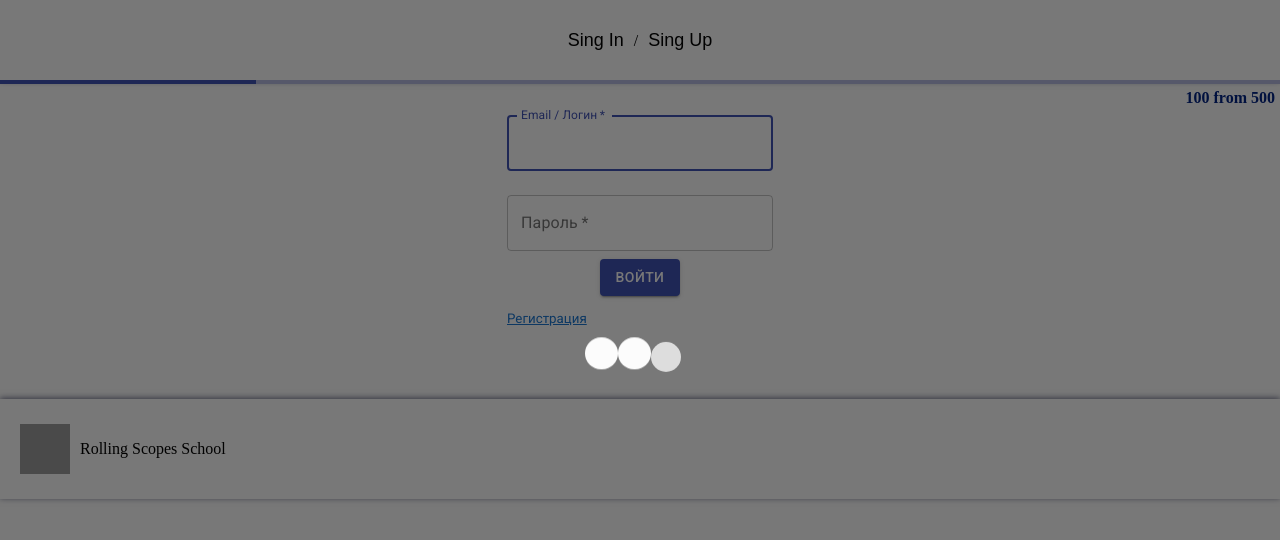
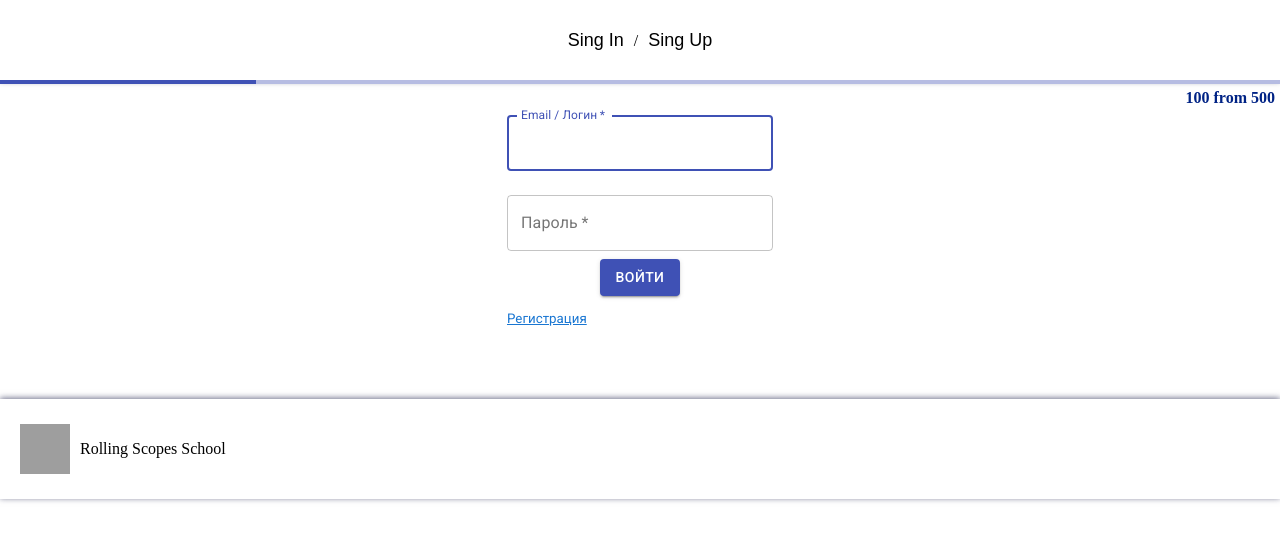
Before and after one commit to ZhuchkouAA/RS-lang, a React (Create React App) app: page /signin in a window 1280 px wide. Shown: the top 540 px of the page. Built offline with nearby package versions, Linux system fonts and the light colour scheme; grey boxes are pictures that could not be loaded; what react-router-redux would draw is missing.

Commit message:
RSL-Loader: delete loader from app.jsx

```diff
--- a/src/components/App/App.jsx
+++ b/src/components/App/App.jsx
@@ -5,7 +5,6 @@ import PropTypes from 'prop-types';
 import Header from '../Header';
 import Footer from '../Footer/Footer';
 import ProgressBar from '../ProgressBar';
-import Loader from '../Loader';
 import AppWithRoutes from './AppWithRouter';
 import Authorization from './Authorization';
 
@@ -17,7 +16,6 @@ const App = ({ token }) => {
       <BrowserRouter>
         <Header />
         <ProgressBar />
-        <Loader />
         {PageRoutes}
       </BrowserRouter>
       <Footer />
```
